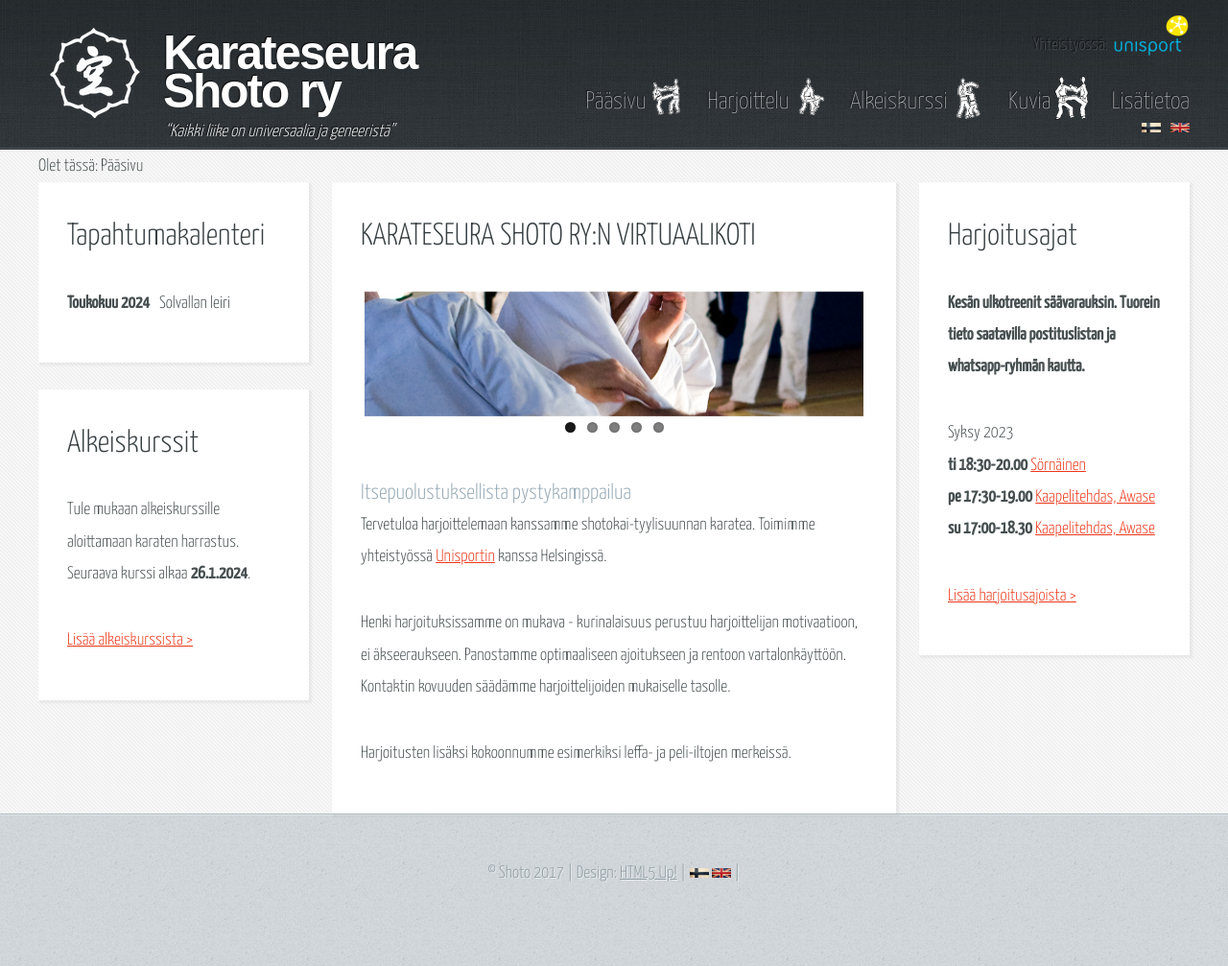
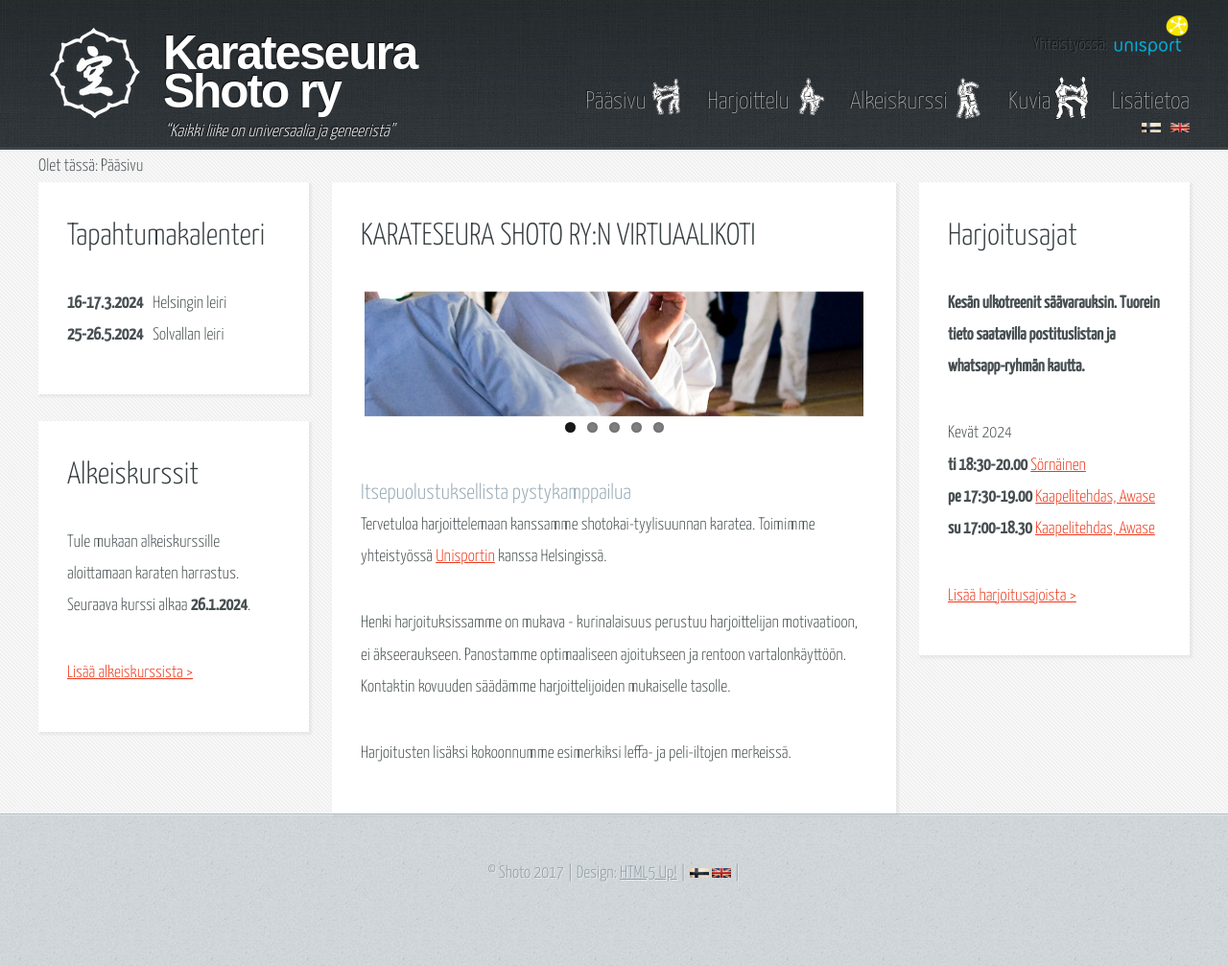
Before and after one commit to shotofi/shotofi, a Jekyll site: the page built from _pages/index.html, in a window 1280 px wide. Shown: the whole page at 96% size. Built offline with Jekyll 4.4.1, drawn with Linux system fonts in a browser that asks for light colours.

Commit message:
Updated camp times

```diff
--- a/_includes/snippets/harjoitusajat-mainos.html
+++ b/_includes/snippets/harjoitusajat-mainos.html
@@ -5,7 +5,7 @@
   <ul>
     <ul class="harjoitusajat-list">
       <p style="font-weight: bold">Kesän ulkotreenit säävarauksin. Tuorein tieto saatavilla postituslistan ja whatsapp-ryhmän kautta.</p>
-    <li> Syksy 2023
+    <li> Kevät 2024
     </li>
       <li>
         <strong>ti 18:30-20.00</strong>
--- a/_includes/snippets/harjoitusajat-mainos_en.html
+++ b/_includes/snippets/harjoitusajat-mainos_en.html
@@ -6,7 +6,7 @@
     <ul class="harjoitusajat-list">
       <p style="font-weight: bold">Outdoor summer training with weather reservation. Latest info is available from mailing list and whatsapp group.</p>
       <li>
-        Autumn 2023
+        Spring 2024
       </li>
       <li>
         <strong>tue 18:30-20.00</strong>
--- a/_includes/snippets/tapahtumakalenteri.html
+++ b/_includes/snippets/tapahtumakalenteri.html
@@ -3,6 +3,7 @@
     <h2>Tapahtumakalenteri</h2>
   </header>
   <ul>
-    <li><span class="date">Toukokuu 2024</span>Solvallan leiri</li>
+    <li><span class="date">16-17.3.2024</span>Helsingin leiri</li>
+    <li><span class="date">25-26.5.2024</span>Solvallan leiri</li>
   </ul>
 </section>
--- a/_includes/snippets/tapahtumakalenteri_en.html
+++ b/_includes/snippets/tapahtumakalenteri_en.html
@@ -3,6 +3,7 @@
     <h2>Event Calendar</h2>
   </header>
   <ul>
-    <li><span class="date">May 2023</span>Camp in Solvalla</li>
+    <li><span class="date">16-17.3.2024</span>Camp in Helsinki</li>
+    <li><span class="date">25-26.5.2024</span>Camp in Solvalla</li>
   </ul>
 </section>
```
